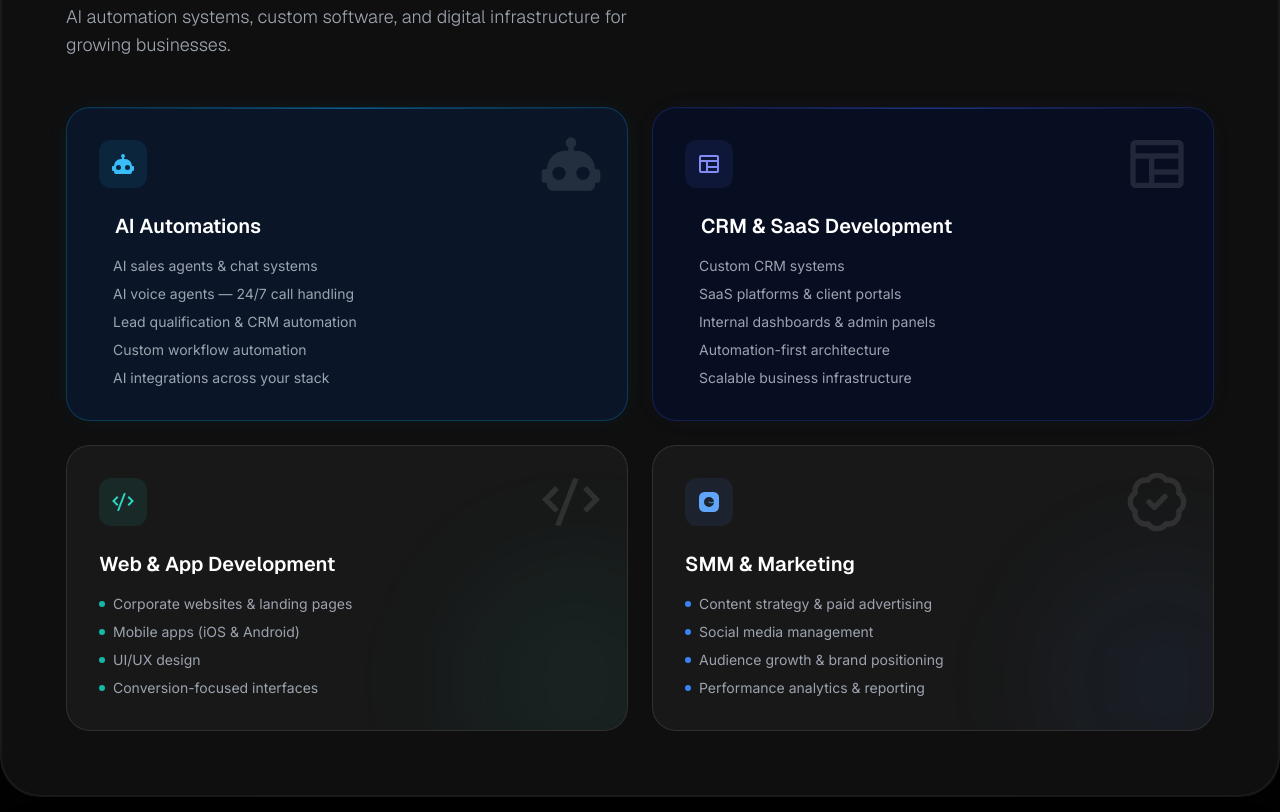
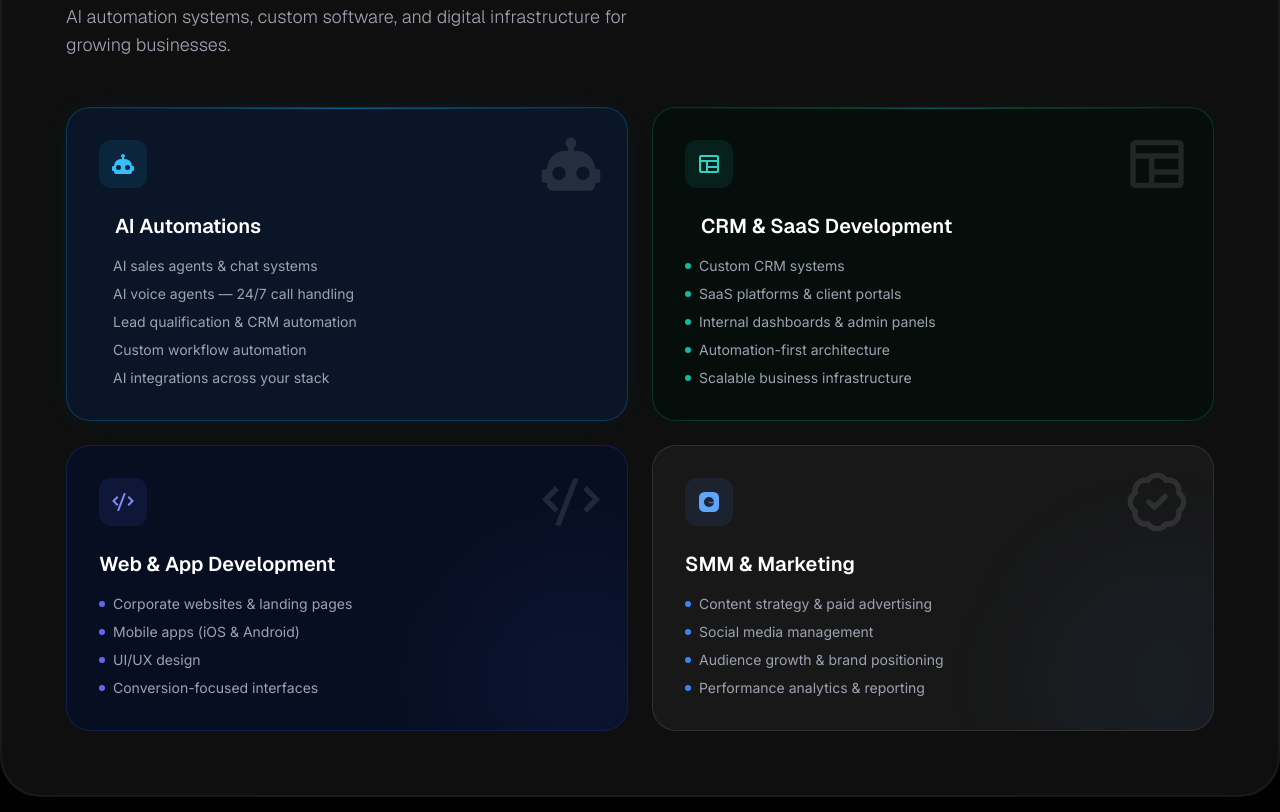
Before and after one commit to axi-agency/axiagency, a plain HTML site: page index.html in a window 1280 px wide. Shown: the part 1382-2194 px from the top of the page. Drawn offline with nearby package versions, Linux system fonts and the light colour scheme; a script that the page names is missing.

Commit message:
Swap CRM/Web card colors, reduce hover transition to 0.12s

```diff
--- a/index.html
+++ b/index.html
@@ -93,15 +93,18 @@ pointer-events: none;
 }
 </style>
 <style>
-.card-ai{background-color:#0a1628;border:1px solid rgba(14,165,233,0.25);box-shadow:0 0 30px -12px rgba(14,165,233,0.18);transition:border-color 0.35s,box-shadow 0.35s}
+.card-ai{background-color:#0a1628;border:1px solid rgba(14,165,233,0.25);box-shadow:0 0 30px -12px rgba(14,165,233,0.18);transition:border-color 0.12s,box-shadow 0.12s}
 .card-ai:hover{border-color:rgba(14,165,233,0.58);box-shadow:0 0 55px -6px rgba(14,165,233,0.38)}
 .card-ai .card-icon-bg{background-color:rgba(14,165,233,0.1)}
 .card-ai .card-top-line{background:linear-gradient(to right,transparent,rgba(14,165,233,0.5),transparent)}
-.card-crm{background-color:#080e22;border:1px solid rgba(67,97,238,0.22);box-shadow:0 0 30px -12px rgba(67,97,238,0.14);transition:border-color 0.35s,box-shadow 0.35s}
-.card-crm:hover{border-color:rgba(67,97,238,0.55);box-shadow:0 0 55px -6px rgba(67,97,238,0.32)}
-.card-crm .card-icon-bg{background-color:rgba(67,97,238,0.1)}
-.card-crm .card-top-line{background:linear-gradient(to right,transparent,rgba(67,97,238,0.45),transparent)}
-.card-web:hover{border-color:rgba(20,184,166,0.32);box-shadow:0 0 40px -8px rgba(20,184,166,0.2)}
+.card-crm{background-color:#060e0b;border:1px solid rgba(20,184,166,0.22);box-shadow:0 0 28px -12px rgba(20,184,166,0.12);transition:border-color 0.12s,box-shadow 0.12s}
+.card-crm:hover{border-color:rgba(20,184,166,0.55);box-shadow:0 0 55px -6px rgba(20,184,166,0.3)}
+.card-crm .card-icon-bg{background-color:rgba(20,184,166,0.1)}
+.card-crm .card-top-line{background:linear-gradient(to right,transparent,rgba(20,184,166,0.42),transparent)}
+.card-web{background-color:#080e22;border:1px solid rgba(67,97,238,0.2);transition:border-color 0.12s,box-shadow 0.12s}
+.card-web .card-icon-bg{background-color:rgba(67,97,238,0.1)}
+.card-web:hover{border-color:rgba(67,97,238,0.48);box-shadow:0 0 42px -8px rgba(67,97,238,0.26)}
+.card-smm{transition:border-color 0.12s,box-shadow 0.12s}
 .card-smm:hover{border-color:rgba(59,130,246,0.28);box-shadow:0 0 40px -8px rgba(59,130,246,0.16)}
 </style></head>
 <body class="antialiased overflow-x-hidden selection:bg-blue-500/30 selection:text-blue-200 text-white bg-[#020202] pb-10 relative">
@@ -371,37 +374,37 @@ pointer-events: none;
                     <div class="absolute top-0 right-0 p-6 opacity-10 group-hover/srv:opacity-20 transition-opacity">
                         <svg xmlns="http://www.w3.org/2000/svg" width="64" height="64" viewBox="0 0 24 24"><path fill="currentColor" d="M20 3H4a2 2 0 0 0-2 2v14a2 2 0 0 0 2 2h16a2 2 0 0 0 2-2V5a2 2 0 0 0-2-2m0 2v3H4V5zm-9 5h9v4h-9zm0 6h9v3h-9zM4 10h5v9H4z"/></svg>
                     </div>
-                    <div class="card-icon-bg w-12 h-12 rounded-xl flex items-center justify-center text-indigo-400 mb-6">
+                    <div class="card-icon-bg w-12 h-12 rounded-xl flex items-center justify-center text-teal-400 mb-6">
                         <svg xmlns="http://www.w3.org/2000/svg" width="24" height="24" viewBox="0 0 24 24"><path fill="currentColor" d="M20 3H4a2 2 0 0 0-2 2v14a2 2 0 0 0 2 2h16a2 2 0 0 0 2-2V5a2 2 0 0 0-2-2m0 2v3H4V5zm-9 5h9v4h-9zm0 6h9v3h-9zM4 10h5v9H4z"/></svg>
                     </div>
                     <div class="flex items-center gap-2 mb-4">
-                        <span class="relative flex h-2 w-2"><span class="animate-ping absolute inline-flex h-full w-full rounded-full bg-indigo-400 opacity-50"></span><span class="relative inline-flex rounded-full h-2 w-2 bg-indigo-400"></span></span>
+                        <span class="relative flex h-2 w-2"><span class="animate-ping absolute inline-flex h-full w-full rounded-full bg-teal-400 opacity-50"></span><span class="relative inline-flex rounded-full h-2 w-2 bg-teal-400"></span></span>
                         <h3 class="text-xl font-semibold text-white font-geist" data-i18n="crm_card_title">CRM &amp; SaaS Development</h3>
                     </div>
                     <ul class="space-y-2">
-                        <li class="flex items-center text-sm text-gray-400"><span class="w-1.5 h-1.5 rounded-full bg-indigo-400 mr-2 flex-shrink-0"></span><span data-i18n="crm_li1">Custom CRM systems</span></li>
-                        <li class="flex items-center text-sm text-gray-400"><span class="w-1.5 h-1.5 rounded-full bg-indigo-400 mr-2 flex-shrink-0"></span><span data-i18n="crm_li2">SaaS platforms &amp; client portals</span></li>
-                        <li class="flex items-center text-sm text-gray-400"><span class="w-1.5 h-1.5 rounded-full bg-indigo-400 mr-2 flex-shrink-0"></span><span data-i18n="crm_li3">Internal dashboards &amp; admin panels</span></li>
-                        <li class="flex items-center text-sm text-gray-400"><span class="w-1.5 h-1.5 rounded-full bg-indigo-400 mr-2 flex-shrink-0"></span><span data-i18n="crm_li4">Automation-first architecture</span></li>
-                        <li class="flex items-center text-sm text-gray-400"><span class="w-1.5 h-1.5 rounded-full bg-indigo-400 mr-2 flex-shrink-0"></span><span data-i18n="crm_li5">Scalable business infrastructure</span></li>
+                        <li class="flex items-center text-sm text-gray-400"><span class="w-1.5 h-1.5 rounded-full bg-teal-500 mr-2 flex-shrink-0"></span><span data-i18n="crm_li1">Custom CRM systems</span></li>
+                        <li class="flex items-center text-sm text-gray-400"><span class="w-1.5 h-1.5 rounded-full bg-teal-500 mr-2 flex-shrink-0"></span><span data-i18n="crm_li2">SaaS platforms &amp; client portals</span></li>
+                        <li class="flex items-center text-sm text-gray-400"><span class="w-1.5 h-1.5 rounded-full bg-teal-500 mr-2 flex-shrink-0"></span><span data-i18n="crm_li3">Internal dashboards &amp; admin panels</span></li>
+                        <li class="flex items-center text-sm text-gray-400"><span class="w-1.5 h-1.5 rounded-full bg-teal-500 mr-2 flex-shrink-0"></span><span data-i18n="crm_li4">Automation-first architecture</span></li>
+                        <li class="flex items-center text-sm text-gray-400"><span class="w-1.5 h-1.5 rounded-full bg-teal-500 mr-2 flex-shrink-0"></span><span data-i18n="crm_li5">Scalable business infrastructure</span></li>
                     </ul>
                 </div>
 
                 <!-- Card 3: Web & App Development (Standard) -->
                 <div onclick="window.location.href='services.html#web-app'" role="button" class="card-web cursor-pointer group/srv p-8 rounded-3xl bg-[#181818] border border-white/10 transition-all duration-300 relative overflow-hidden">
-                    <div style="position:absolute;width:240px;height:240px;bottom:-70px;right:-70px;border-radius:50%;background:rgba(20,184,166,0.07);filter:blur(55px);pointer-events:none"></div>
+                    <div style="position:absolute;width:240px;height:240px;bottom:-70px;right:-70px;border-radius:50%;background:rgba(67,97,238,0.07);filter:blur(55px);pointer-events:none"></div>
                     <div class="absolute top-0 right-0 p-6 opacity-10 group-hover/srv:opacity-20 transition-opacity">
                         <svg xmlns="http://www.w3.org/2000/svg" width="64" height="64" viewBox="0 0 24 24"><path fill="currentColor" d="M12.89 3l1.96.37l-6.83 17.67l-1.96-.37L12.89 3m5.07 3l-1.42 1.41L20.13 11l-3.59 3.59L17.96 16l4.95-4.95L17.96 6M6.04 6L1.09 11.05l4.95 4.95l1.41-1.41L3.91 11.05l3.54-3.59L6.04 6z"></path></svg>
                     </div>
-                    <div class="w-12 h-12 rounded-xl bg-teal-500/10 flex items-center justify-center text-teal-400 mb-6">
+                    <div class="card-icon-bg w-12 h-12 rounded-xl flex items-center justify-center text-indigo-400 mb-6">
                         <svg xmlns="http://www.w3.org/2000/svg" width="24" height="24" viewBox="0 0 24 24"><path fill="currentColor" d="M12.89 3l1.96.37l-6.83 17.67l-1.96-.37L12.89 3m5.07 3l-1.42 1.41L20.13 11l-3.59 3.59L17.96 16l4.95-4.95L17.96 6M6.04 6L1.09 11.05l4.95 4.95l1.41-1.41L3.91 11.05l3.54-3.59L6.04 6z"></path></svg>
                     </div>
                     <h3 class="text-xl font-semibold text-white mb-4 font-geist" data-i18n="web_card_title">Web &amp; App Development</h3>
                     <ul class="space-y-2">
-                        <li class="flex items-center text-sm text-gray-400"><span class="w-1.5 h-1.5 rounded-full bg-teal-500 mr-2"></span><span data-i18n="web_li1">Corporate websites &amp; landing pages</span></li>
-                        <li class="flex items-center text-sm text-gray-400"><span class="w-1.5 h-1.5 rounded-full bg-teal-500 mr-2"></span><span data-i18n="web_li2">Mobile apps (iOS &amp; Android)</span></li>
-                        <li class="flex items-center text-sm text-gray-400"><span class="w-1.5 h-1.5 rounded-full bg-teal-500 mr-2"></span><span data-i18n="web_li3">UI/UX design</span></li>
-                        <li class="flex items-center text-sm text-gray-400"><span class="w-1.5 h-1.5 rounded-full bg-teal-500 mr-2"></span><span data-i18n="web_li4">Conversion-focused interfaces</span></li>
+                        <li class="flex items-center text-sm text-gray-400"><span class="w-1.5 h-1.5 rounded-full bg-indigo-500 mr-2"></span><span data-i18n="web_li1">Corporate websites &amp; landing pages</span></li>
+                        <li class="flex items-center text-sm text-gray-400"><span class="w-1.5 h-1.5 rounded-full bg-indigo-500 mr-2"></span><span data-i18n="web_li2">Mobile apps (iOS &amp; Android)</span></li>
+                        <li class="flex items-center text-sm text-gray-400"><span class="w-1.5 h-1.5 rounded-full bg-indigo-500 mr-2"></span><span data-i18n="web_li3">UI/UX design</span></li>
+                        <li class="flex items-center text-sm text-gray-400"><span class="w-1.5 h-1.5 rounded-full bg-indigo-500 mr-2"></span><span data-i18n="web_li4">Conversion-focused interfaces</span></li>
                     </ul>
                 </div>
 
```
